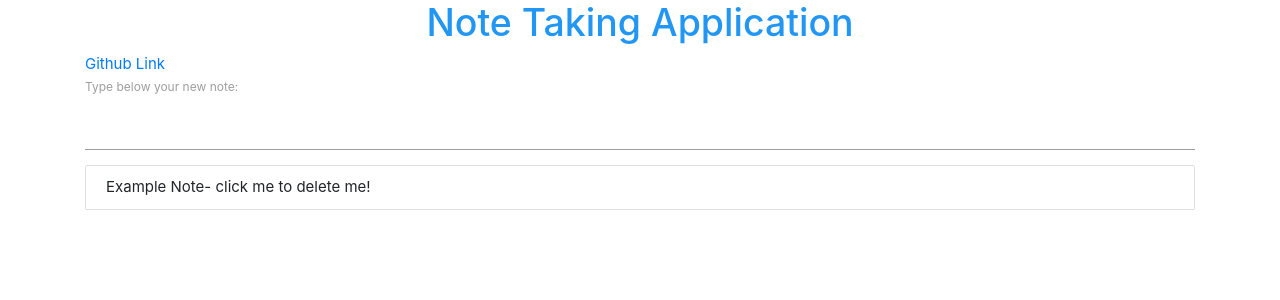
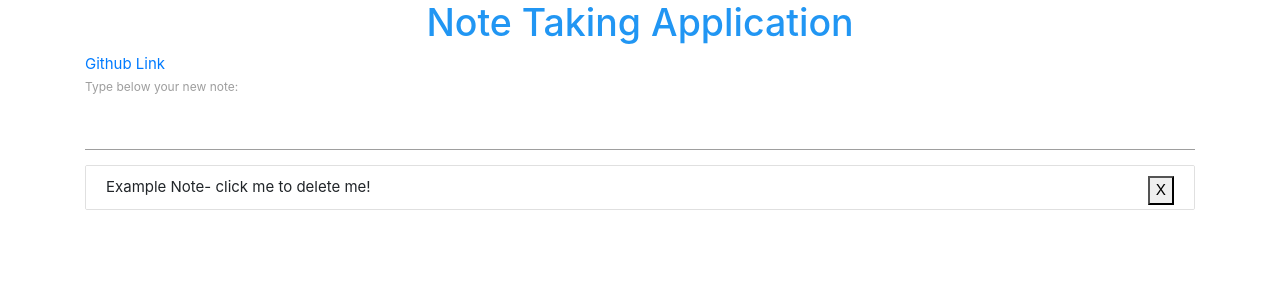
Before and after one commit to megletizia/note-taking-app, a React (Create React App) app: page / in a window 1280 px wide. Shown: the top 300 px of the page. Built offline with nearby package versions, Linux system fonts and the light colour scheme.

Commit message:
added delete button

```diff
--- a/src/Components/Notes.jsx
+++ b/src/Components/Notes.jsx
@@ -12,11 +12,19 @@ const Notes = ({ notes, deleteNote }) => {
           >
             {note.content}
           </span>
+          <button
+            className="deleteButton"
+            onClick={() => {
+              deleteNote(note.id);
+            }}
+          >
+            X
+          </button>
         </div>
       );
     })
   ) : (
-    <p className="center">No notes left- create one below!</p>
+    <p className="center">No notes left- create one above!</p>
   );
   return <div className="notes collection">{noteList}</div>;
 };
--- a/src/index.css
+++ b/src/index.css
@@ -12,3 +12,7 @@ code {
   font-family: source-code-pro, Menlo, Monaco, Consolas, "Courier New",
     monospace;
 }
+
+.deleteButton {
+  float: right;
+}
```
